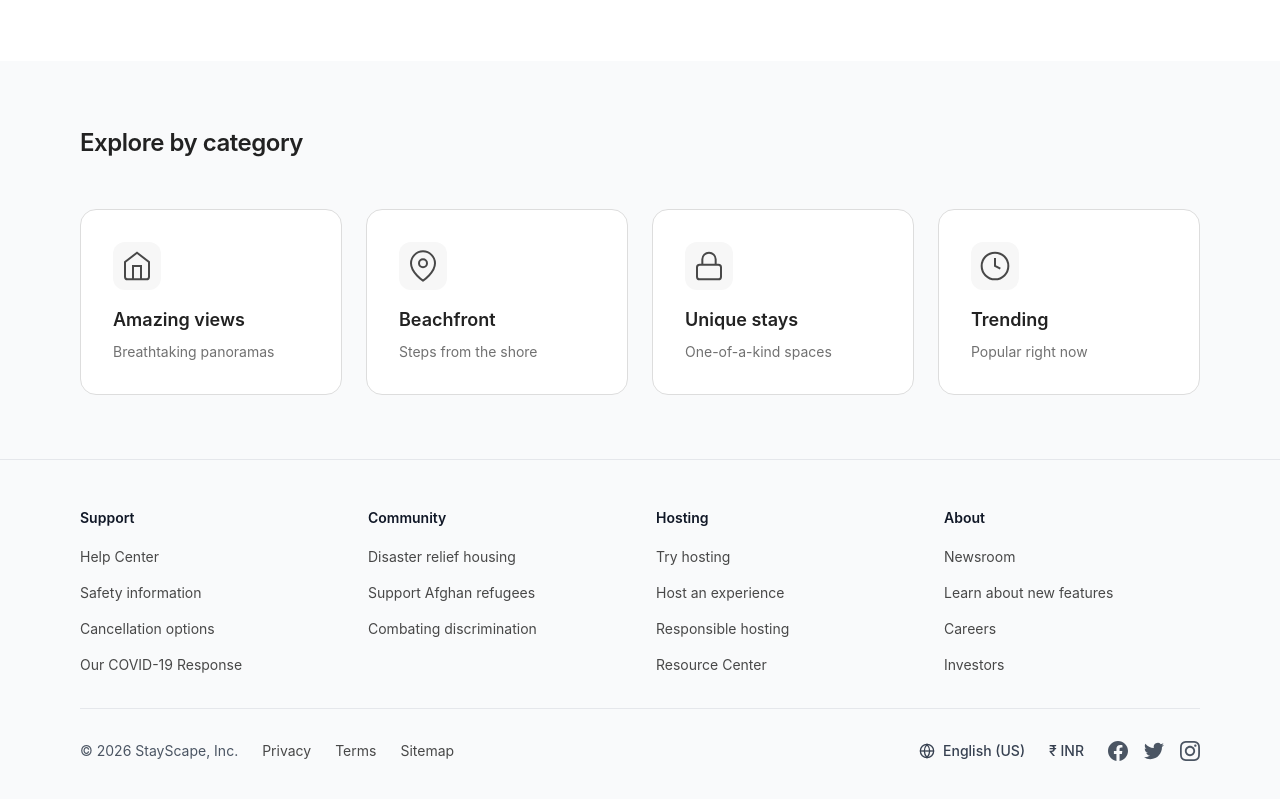
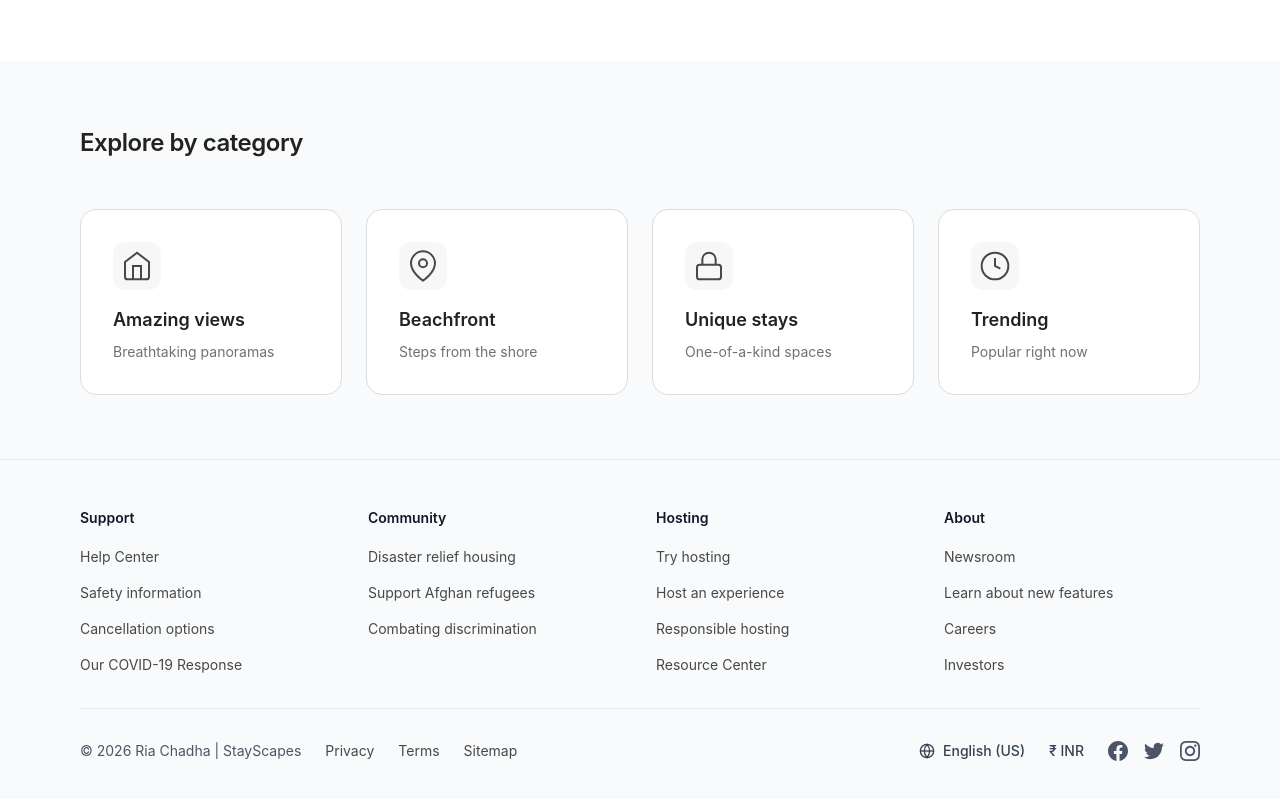
Before and after one commit to Ria-Chadha-05/StayScape-Landing-Page, a plain HTML site: page index.html in a window 1280 px wide. Shown: the part 1403-2202 px from the top of the page. Drawn offline with Linux system fonts and the light colour scheme; a script that the page names is missing.

Commit message:
added signature

```diff
--- a/index.html
+++ b/index.html
@@ -545,7 +545,7 @@
             <!-- Bottom Bar -->
             <div class="pt-8 border-t border-gray-200 flex flex-col md:flex-row justify-between items-center gap-4">
                 <div class="flex items-center gap-6 text-sm text-gray-600">
-                    <span>© 2026 StayScape, Inc.</span>
+                    <span>© 2026 Ria Chadha | StayScapes </span>
                     <a href="#" class="footer-link">Privacy</a>
                     <a href="#" class="footer-link">Terms</a>
                     <a href="#" class="footer-link">Sitemap</a>
```
